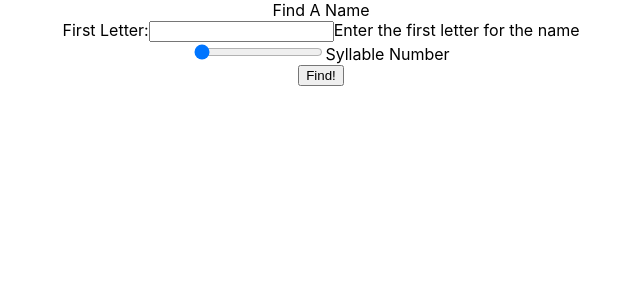
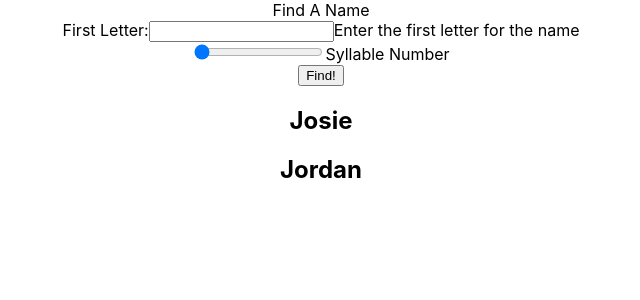
Before and after one commit to jlipkin8/names-app, a React (Create React App) app: page / in a window 1280 px wide. Shown: the top 300 px of the page, without its empty margins (319-959 px from the left). Built offline with nearby package versions, Linux system fonts and the light colour scheme.

Commit message:
Store names as state.

```diff
--- a/src/App.js
+++ b/src/App.js
@@ -1,12 +1,15 @@
-import logo from './logo.svg';
+import React from 'react';
 import './App.css';
 import UserInputForm from './UserInputForm';
+import NameList from './NameList';
 
 function App() {
+  const [names, setNames] = React.useState(['Josie', 'Jordan']);
   return (
     <div className="App">
       <header>Find A Name</header>
       <UserInputForm />
+      <NameList names={names} />
     </div>
   );
 }
```
